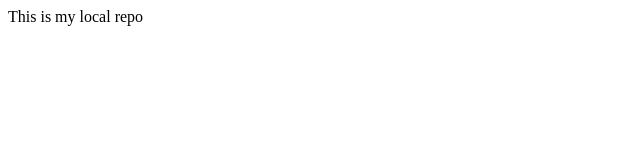
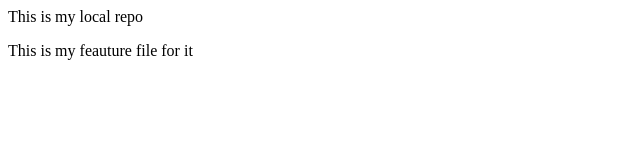
Before and after one commit to Shubham-Soni-Coder/localrepo, a plain HTML site: page localrepo/index.html in a window 1280 px wide. Shown: the whole page, without its empty margins (0-640 px from the left). Drawn offline with Linux system fonts and the light colour scheme.

Commit message:
Add a new feauture file

```diff
--- a/localrepo/index.html
+++ b/localrepo/index.html
@@ -1 +1,2 @@
 <P>This is my local repo</P>
+<p>This is my feauture file for it</p>
```
